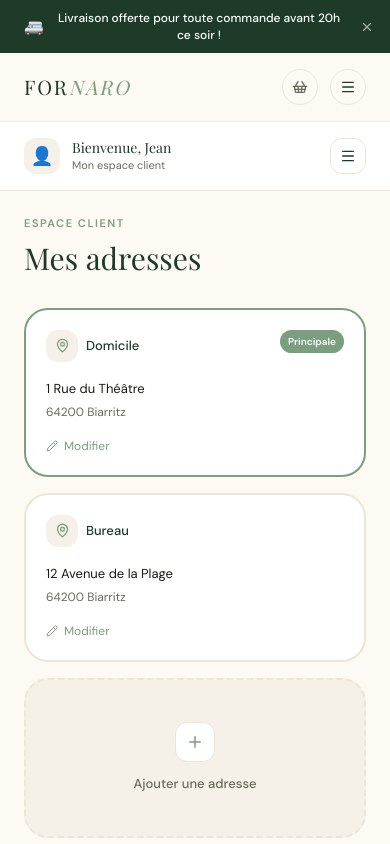
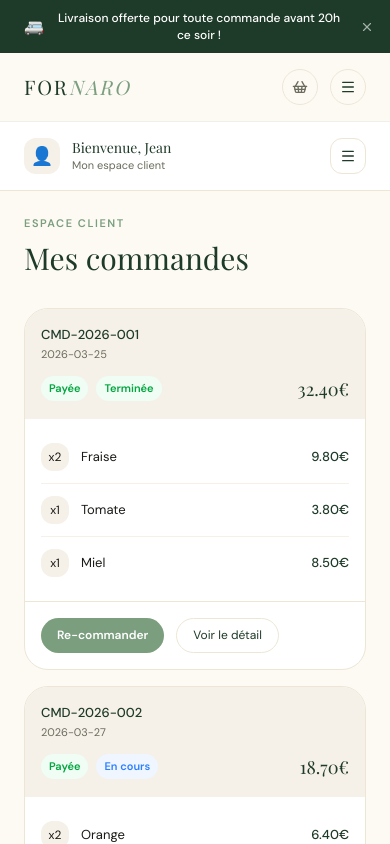
Before and after one commit to eliottgnd/FORNARO-PRIMEUR, a Next.js app: page /compte/commandes in a window 390 px wide. Shown: the top 844 px of the page. Built offline with nearby package versions, Linux system fonts and the light colour scheme; a web font is replaced by a local one.

Commit message:
Fix page commandes responsive

```diff
--- a/app/compte/commandes/page.tsx
+++ b/app/compte/commandes/page.tsx
@@ -1,57 +1,76 @@
-'use client'
+import { commandes } from '@/lib/data'
+import { AnimateIn } from '@/components/layout/AnimateIn'
 
-import { useState } from 'react'
-import { utilisateur } from '@/lib/data'
-import { AnimateIn } from '@/components/layout/AnimateIn'
-import { MapPin, Plus, Pencil } from 'lucide-react'
-
-export default function Adresses() {
-  const [adresses] = useState(utilisateur.adresses)
-
+export default function Commandes() {
   return (
     <div>
       <AnimateIn>
         <p className="section-eyebrow mb-2">Espace client</p>
-        <h1 className="font-display text-3xl md:text-4xl text-vert mb-8 md:mb-10">Mes adresses</h1>
+        <h1 className="font-display text-3xl md:text-4xl text-vert mb-8 md:mb-10">Mes commandes</h1>
       </AnimateIn>
 
-      <div className="grid grid-cols-1 sm:grid-cols-2 gap-4 mb-6">
-        {adresses.map((a, i) => (
-          <AnimateIn key={a.id} delay={i * 0.1}>
-            <div className={`bg-white rounded-3xl p-5 md:p-6 border-2 transition-all h-full ${
-              a.principale ? 'border-matcha' : 'border-creme-dark'
-            }`}>
-              <div className="flex items-start justify-between mb-4">
-                <div className="flex items-center gap-2">
-                  <div className="w-8 h-8 md:w-9 md:h-9 rounded-xl bg-creme flex items-center justify-center text-matcha shrink-0">
-                    <MapPin size={15} />
+      <div className="space-y-4">
+        {commandes.map((cmd, i) => (
+          <AnimateIn key={cmd.id} delay={i * 0.1}>
+            <div className="bg-white rounded-3xl border border-creme-dark overflow-hidden">
+
+              {/* Header */}
+              <div className="px-4 md:px-6 py-4 bg-creme flex flex-col sm:flex-row sm:items-center justify-between gap-3">
+                <div>
+                  <p className="font-medium text-vert text-[13px] md:text-[14px]">{cmd.id}</p>
+                  <p className="text-[11px] md:text-[12px] text-gris mt-0.5">{cmd.date}</p>
+                </div>
+                <div className="flex items-center gap-2 md:gap-4 flex-wrap">
+                  <span className={`text-[11px] font-semibold px-2 md:px-3 py-1 rounded-full ${
+                    cmd.paiement === 'payee'
+                      ? 'bg-green-50 text-green-600'
+                      : 'bg-orange-50 text-orange-500'
+                  }`}>
+                    {cmd.paiement === 'payee' ? 'Payée' : 'En attente'}
+                  </span>
+                  <span className={`text-[11px] font-semibold px-2 md:px-3 py-1 rounded-full ${
+                    cmd.statut === 'terminee'
+                      ? 'bg-green-50 text-green-600'
+                      : 'bg-blue-50 text-blue-500'
+                  }`}>
+                    {cmd.statut === 'terminee' ? 'Terminée' : 'En cours'}
+                  </span>
+                  <span className="font-display text-lg md:text-xl text-vert ml-auto sm:ml-0">
+                    {cmd.total.toFixed(2)}€
+                  </span>
+                </div>
+              </div>
+
+              {/* Produits */}
+              <div className="px-4 md:px-6 py-3 divide-y divide-creme">
+                {cmd.produits.map((p) => (
+                  <div key={p.nom} className="py-3 flex items-center justify-between">
+                    <div className="flex items-center gap-3">
+                      <span className="w-7 h-7 md:w-8 md:h-8 rounded-xl bg-creme flex items-center justify-center text-[12px] md:text-sm shrink-0">
+                        x{p.qte}
+                      </span>
+                      <p className="text-[13px] md:text-[14px] text-texte">{p.nom}</p>
+                    </div>
+                    <p className="text-[13px] md:text-[14px] font-medium text-vert">
+                      {(p.prix * p.qte).toFixed(2)}€
+                    </p>
                   </div>
-                  <p className="font-medium text-vert text-[13px] md:text-[14px]">{a.label}</p>
-                </div>
-                {a.principale && (
-                  <span className="text-[10px] font-semibold bg-matcha text-white px-2 py-1 rounded-full shrink-0">
-                    Principale
-                  </span>
-                )}
+                ))}
               </div>
-              <p className="text-[13px] md:text-[14px] text-texte leading-relaxed">{a.rue}</p>
-              <p className="text-[12px] md:text-[13px] text-gris mt-1">{a.ville}</p>
-              <button className="mt-4 flex items-center gap-1.5 text-[12px] text-matcha hover:underline">
-                <Pencil size={12} /> Modifier
-              </button>
+
+              {/* Actions */}
+              <div className="px-4 md:px-6 py-4 border-t border-creme-dark flex gap-3">
+                <button className="btn-primary text-[12px] md:text-[13px] px-4 md:px-5 py-2">
+                  Re-commander
+                </button>
+                <button className="btn-outline-dark text-[12px] md:text-[13px] px-4 md:px-5 py-2">
+                  Voir le détail
+                </button>
+              </div>
+
             </div>
           </AnimateIn>
         ))}
-
-        {/* Ajouter */}
-        <AnimateIn delay={0.2}>
-          <button className="bg-creme rounded-3xl p-5 md:p-6 border-2 border-dashed border-creme-dark hover:border-matcha transition-all w-full flex flex-col items-center justify-center gap-3 min-h-[160px]">
-            <div className="w-10 h-10 rounded-xl bg-white flex items-center justify-center text-matcha border border-creme-dark">
-              <Plus size={18} />
-            </div>
-            <p className="text-[13px] font-medium text-gris">Ajouter une adresse</p>
-          </button>
-        </AnimateIn>
       </div>
     </div>
   )
```
